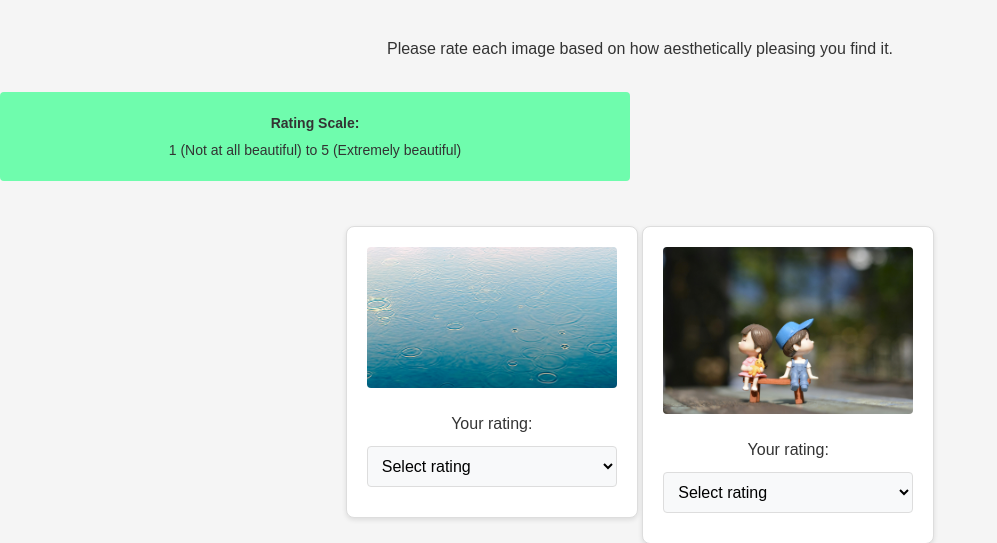
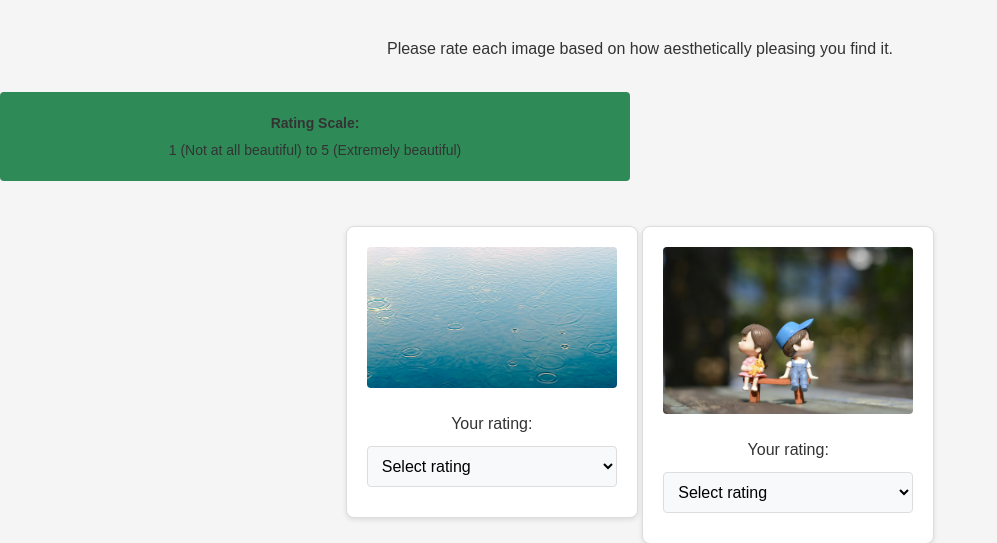
Before and after one commit to drakyere/picture_rating_game, a Flask app: page /rating in a window 1280 px wide. Shown: the top 543 px of the page, without its empty margins (0-997 px from the left). Run offline with Flask 3, Linux system fonts and the light colour scheme; data comes from the database, SQL or seed files in the repository.

Commit message:
Update rating.html

```diff
--- a/templates/rating.html
+++ b/templates/rating.html
@@ -75,7 +75,7 @@
             right:50%;
             margin-left:-50vw;
             margin-right:-50vw;
-            background-color: #6ffcad;
+            background-color:  #2e8b57;
             padding: 15px;
             margin-bottom: 20px;
             text-align: center;
```
